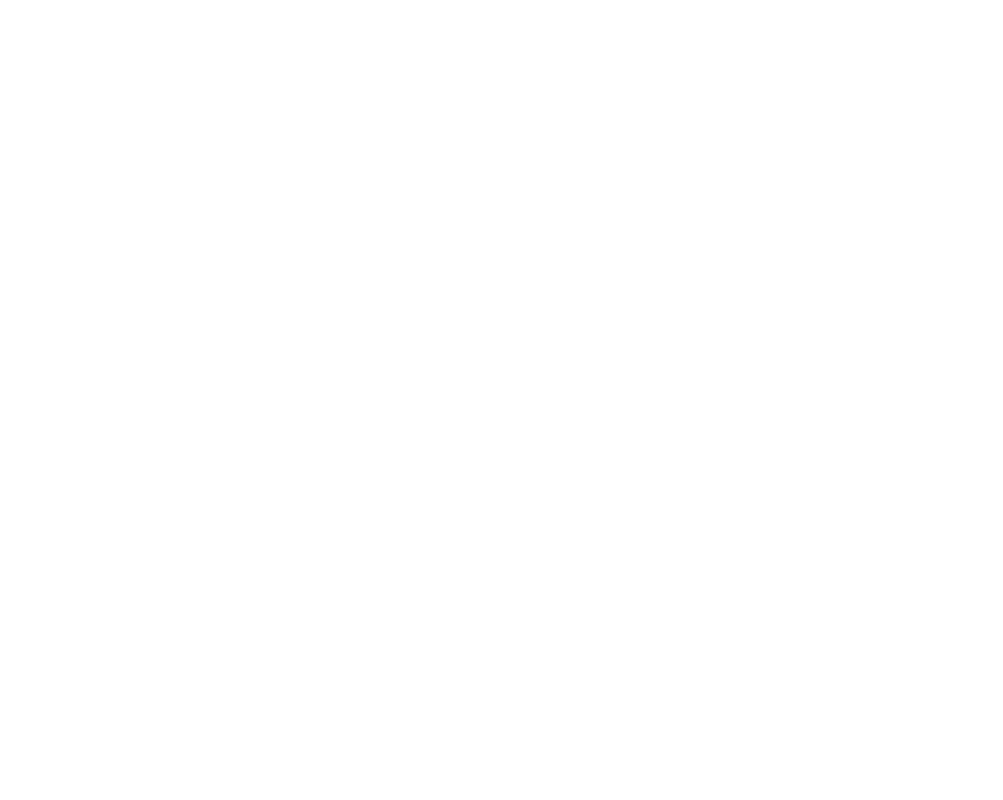
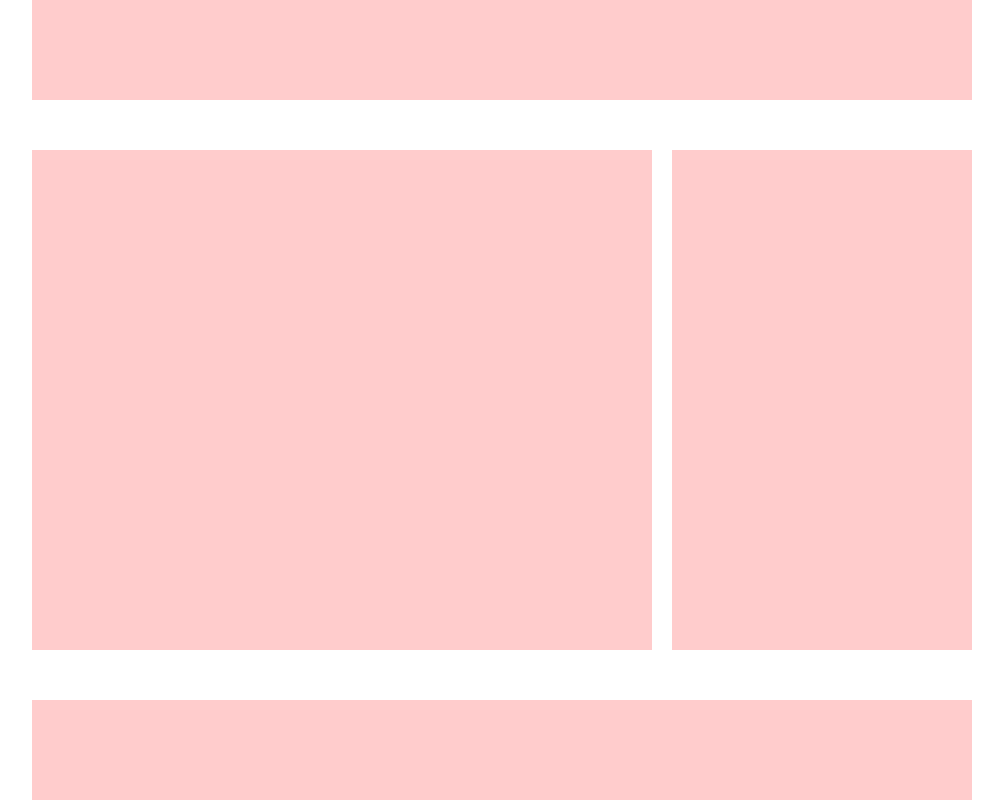
Before and after one commit to nrmtk/git1, a plain HTML site: page base/index.html in a window 1280 px wide. Shown: the whole page, without its empty margins (138-1141 px from the left). Drawn offline with Linux system fonts and the light colour scheme.

Commit message:
cssレイアウト作成

```diff
--- a/base/css/style.css
+++ b/base/css/style.css
@@ -1 +1,32 @@
 @charset "utf-8";
+
+#wrapper{
+    width: 940px;
+    margin: 0 auto;
+}
+
+#header {
+    height: 100px;
+    margin-bottom: 50px;
+    background-color: #fcc;
+}
+#main {
+    width: 620px;
+    height: 500px;
+    margin-bottom: 50px;
+    background-color: #fcc;
+    float: left;
+}
+
+#sub {
+    width: 300px;
+    height: 500px;
+    background-color: #fcc;
+    float: right;
+}
+
+#footer {
+    height: 100px;
+    background-color: #fcc;
+    clear: both;
+}
```
